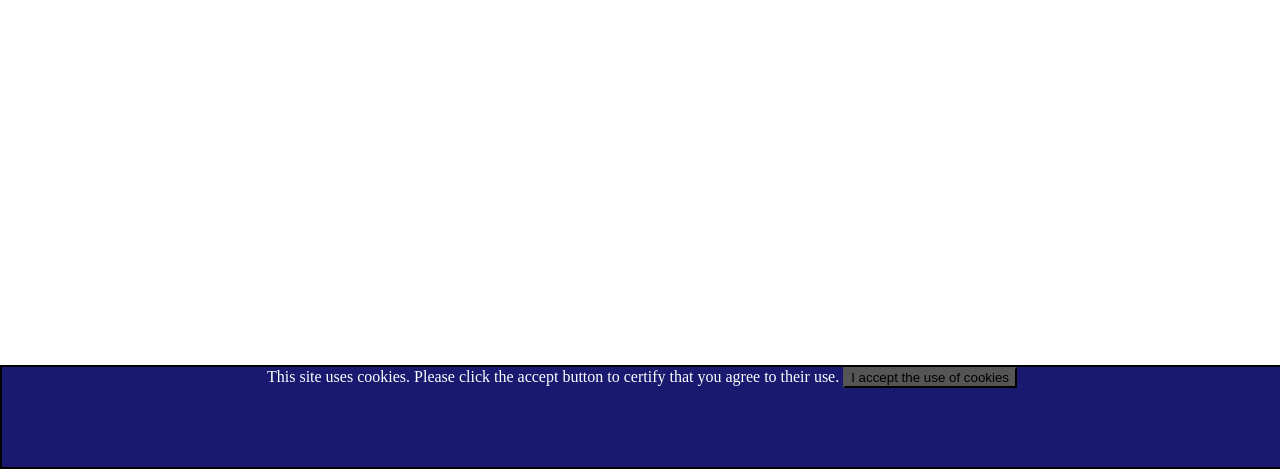
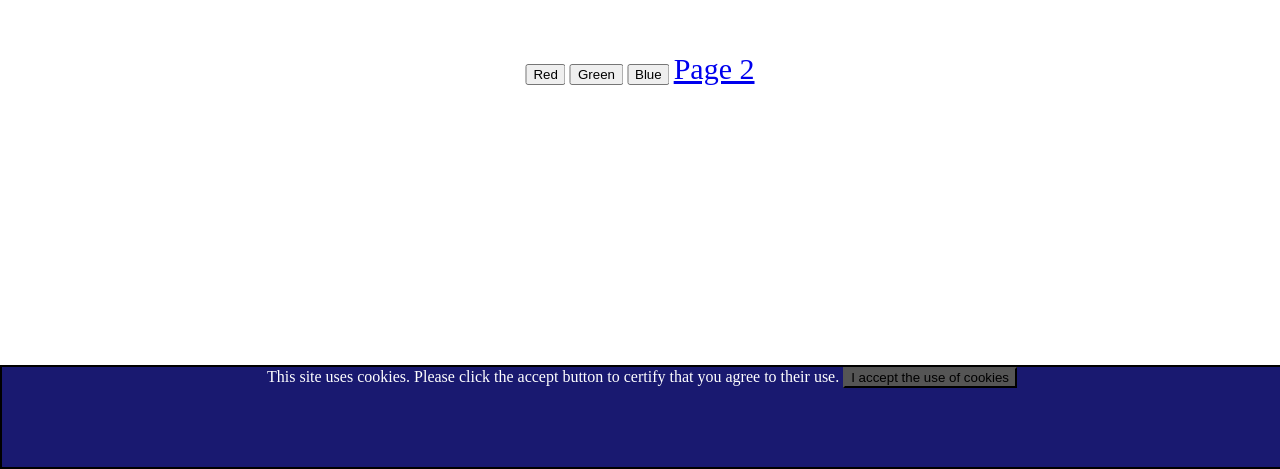
Before and after one commit to shewitt1/CSCI-185-Labs, a plain HTML site: page lab_4_8/index.html in a window 1280 px wide. Shown: the part 331-800 px from the top of the page. Drawn offline with Linux system fonts and the light colour scheme.

Commit message:
added page 2 and color buttons

```diff
--- a/lab_4_8/cookies.js
+++ b/lab_4_8/cookies.js
@@ -58,3 +58,16 @@ function getCookie(cname) {
   }
   return "";
 }
+
+function change_color(which_color) {
+    document.body.style.backgroundColor = which_color;
+
+    setCookie('body_background_color', which_color);
+}
+
+function set_background_color() {
+    var cookie_value = getCookie('body_background_color');
+        if (cookie_value != '') {
+            document.body.style.backgroundColor = cookie_value;
+        }
+}
--- a/lab_4_8/index.html
+++ b/lab_4_8/index.html
@@ -19,9 +19,33 @@
 		.cookie_notify button {
 			background-color: #555555;
 		}
+
+        .buttons {
+            position:fixed;
+            top:50%;
+            left:50%;
+            transform: translate(-50%,-50%)
+        }
+
+        a {
+            font-size:30px;
+        }
 	</STYLE>
 </HEAD>
-<BODY onload="check()">
+<BODY onload="check();set_background_color()">
+
+    <div class="buttons">
+
+    <button onclick="change_color('red')">Red</button>
+    <button onclick="change_color('green')">Green</button>
+    <button onclick="change_color('blue')">Blue</button>
+    <a href="page2.html">Page 2</a>
+
+    </div>
+
+
+
+
 
 
 
```
Also changed, not shown: lab_4_8/page2.html (added, +13 -0 lines).
